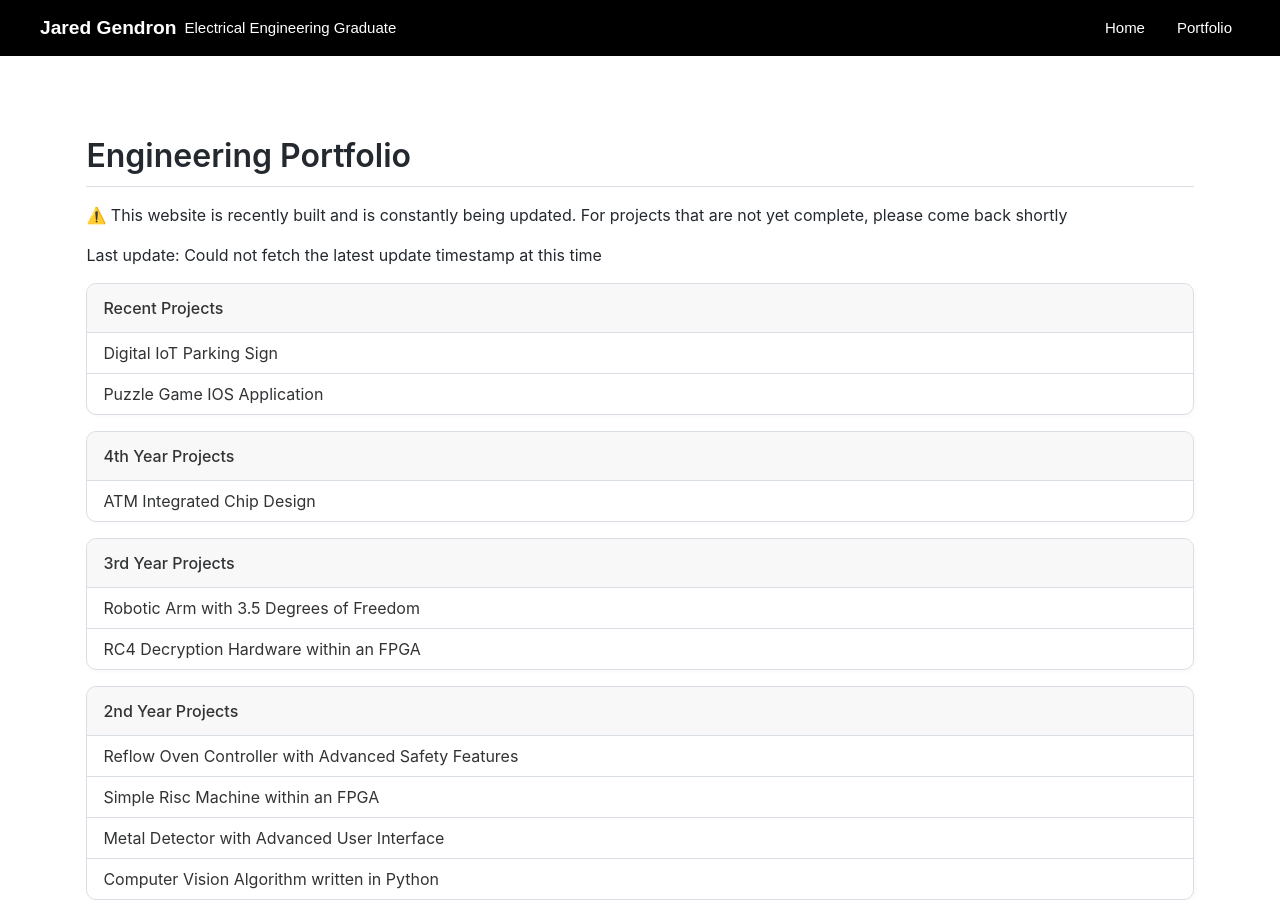
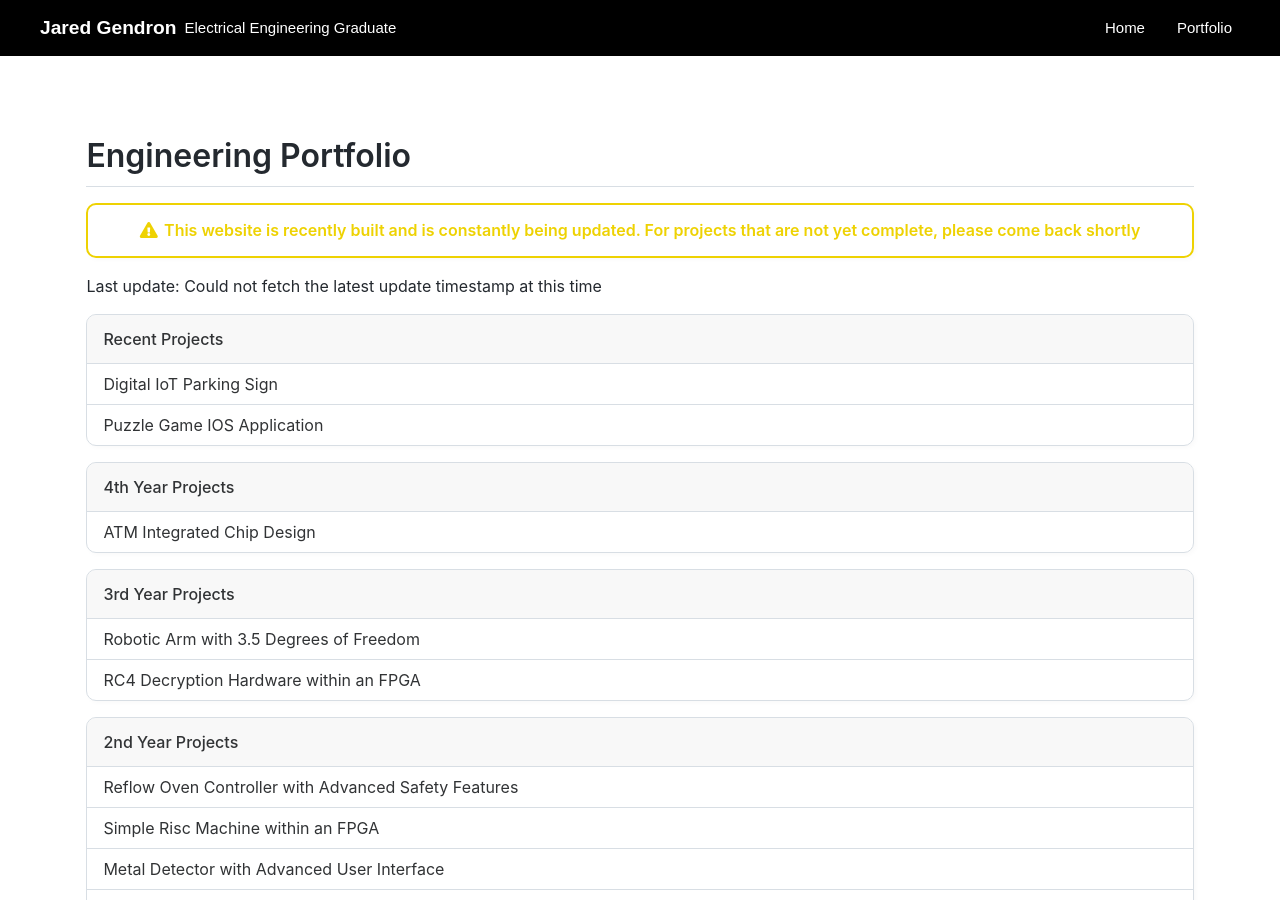
Before and after one commit to jaredgendron/jaredgendron.github.io, a Jekyll site: the page built from pages/portfolio.html, in a window 1280 px wide and 900 px high. Built offline with Jekyll 4.4.1, drawn with Linux system fonts in a browser that asks for light colours; nearby versions of some CDN libraries.

Commit message:
added notice div to main portfolio page

```diff
--- a/_scss/portfolio.scss
+++ b/_scss/portfolio.scss
@@ -114,21 +114,28 @@
     display: flex;
     justify-content: center;
     align-items: center;
-    border: .1rem solid $notice-color; /* 2px black solid border */
+    border: .15rem solid $notice-color; /* 2px black solid border */
     border-radius: 10px; /* 10px border radius for rounded edges */
     overflow: hidden;
     margin-top: 1rem;
-    padding: 1rem;
+    margin-bottom: 1rem;
+    padding: 0.5rem;
     color: $notice-color;
     font-weight: 600;
+    box-shadow: 2px 2px 5px rgba(.025, .025, .025, .025);
+
+    .text {
+      margin: 0.1rem;
+      padding: 0.1rem;
+    }
 
     .icon {
       display: inline-block;
-      width: 2rem;
-      height: 2rem;
+      // width: 2rem;
+      // height: 2rem;
       margin: 0rem 0.2rem;
-      overflow: hidden;
-      position: relative;
+
+      // position: relative;
       text-align: center;
       text-justify: center;
 
--- a/pages/portfolio.html
+++ b/pages/portfolio.html
@@ -8,7 +8,14 @@ permalink: /portfolio
     <div class="markdown-body">
       <h1>Engineering Portfolio</h1>
 
-      <p>⚠️ This website is recently built and is constantly being updated. For projects that are not yet complete, please come back shortly</p>
+      <div class="notice">
+        <div class="icon">
+          <i class="fas fa-exclamation-triangle"></i>
+        </div>
+        <div class="text">
+          This website is recently built and is constantly being updated. For projects that are not yet complete, please come back shortly
+        </div>
+      </div>
 
       <div class="update"><p>Last update: <span class="updateTime">Enable JavaScript</span></p></div>
 
```
Also changed, not shown: _projects/ComputerVision.md (+1 -1 lines).
